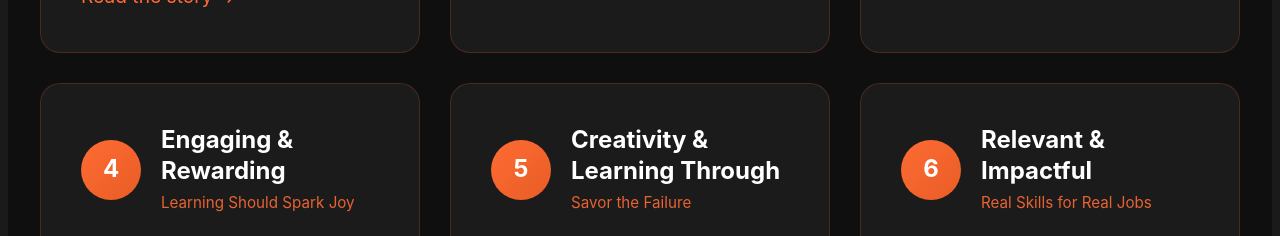
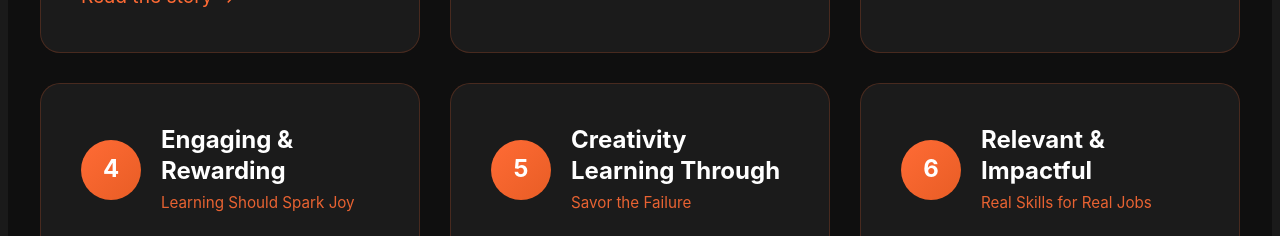
Before and after one commit to skill-wanderer/skill-wanderer-landing-page, a Nuxt app: page /principles in a window 1280 px wide. Shown: the part 860-1096 px from the top of the page. Built offline with nearby package versions, Linux system fonts and the light colour scheme.

Commit message:
Update principle title formatting
Removed the ampersand from the 'Creativity & Learning Through Failure' heading to improve consistency in principle titles.

```diff
--- a/pages/principles/index.vue
+++ b/pages/principles/index.vue
@@ -80,7 +80,7 @@
             <div class="principle-header">
               <div class="principle-number">5</div>
               <div class="principle-title">
-                <h3>Creativity & Learning Through Failure</h3>
+                <h3>Creativity Learning Through Failure</h3>
                 <p class="principle-tagline">Savor the Failure</p>
               </div>
             </div>
```
